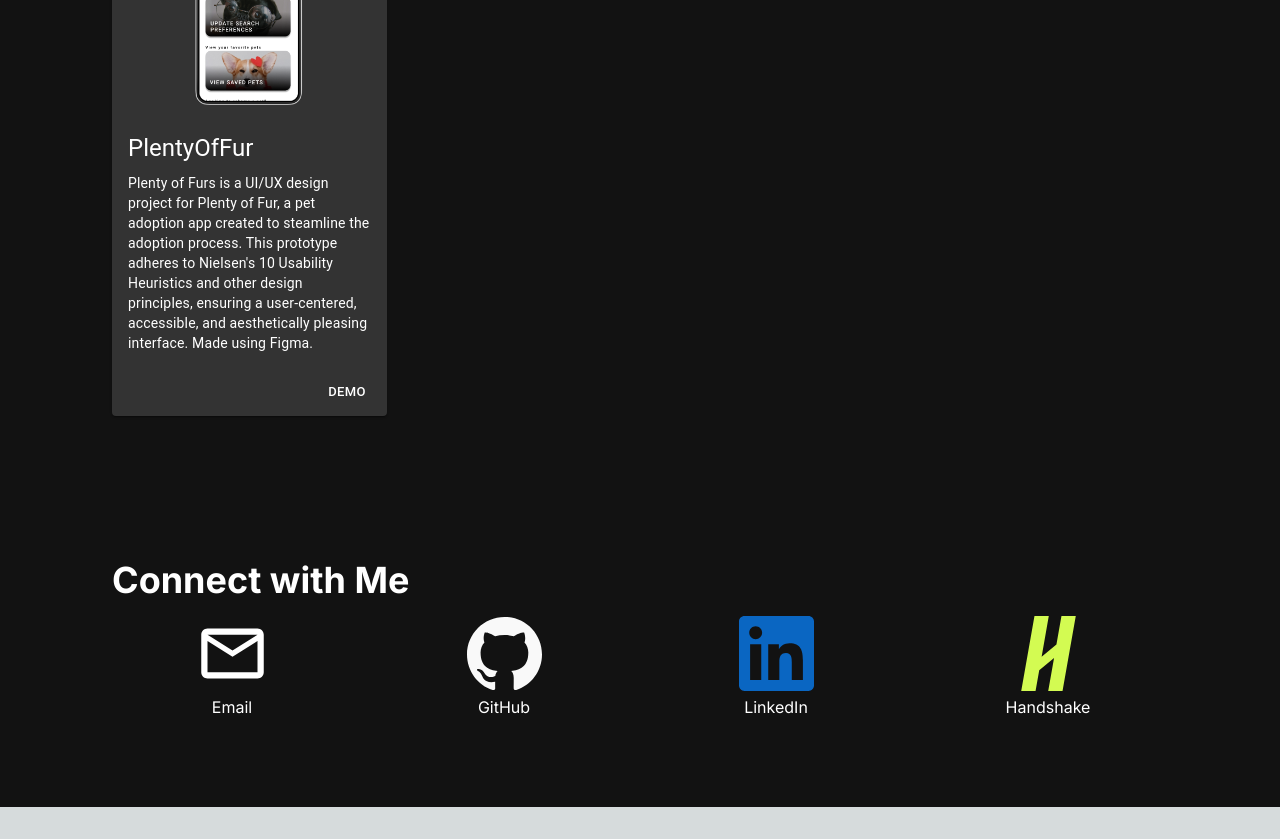
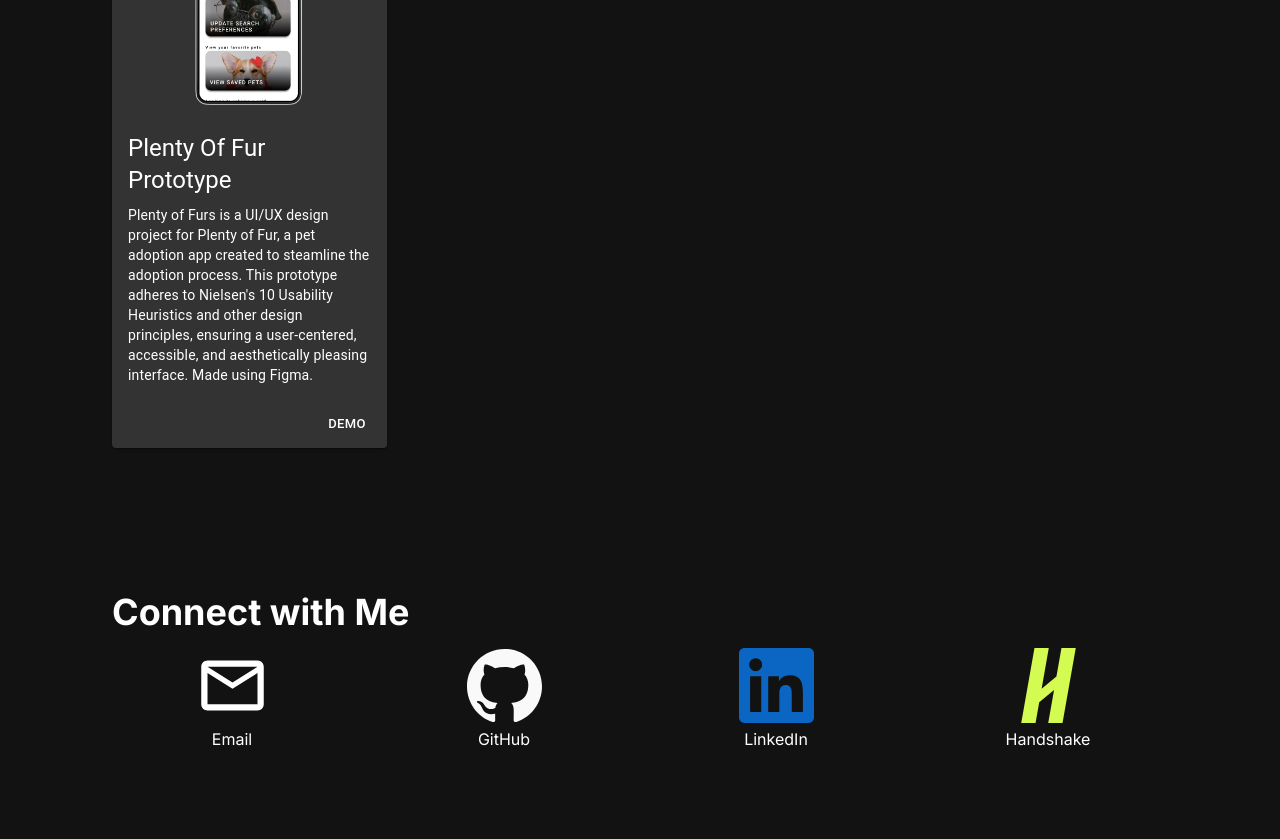
Before and after one commit to chengmic/portfolio-website, a Next.js app: page / in a window 1280 px wide. Shown: the part 2460-3299 px from the top of the page. Before the commit the page ends 3267 px from the top, so only its background shows below. Built offline with nearby package versions, Linux system fonts and the light colour scheme.

Commit message:
update project name

```diff
--- a/app/components/ProjectsSection.jsx
+++ b/app/components/ProjectsSection.jsx
@@ -31,7 +31,7 @@ const projectsData = [
   },
   {
     id: 4,
-    title: 'PlentyOfFur',
+    title: 'Plenty Of Fur Prototype',
     description: "Plenty of Furs is a UI/UX design project for Plenty of Fur, a pet adoption app created to steamline the adoption process. This prototype adheres to Nielsen's 10 Usability Heuristics and other design principles, ensuring a user-centered, accessible, and aesthetically pleasing interface. Made using Figma.",
     image: '/images/thumbnails/plentyoffur.png',
     gitlink: '',
```
